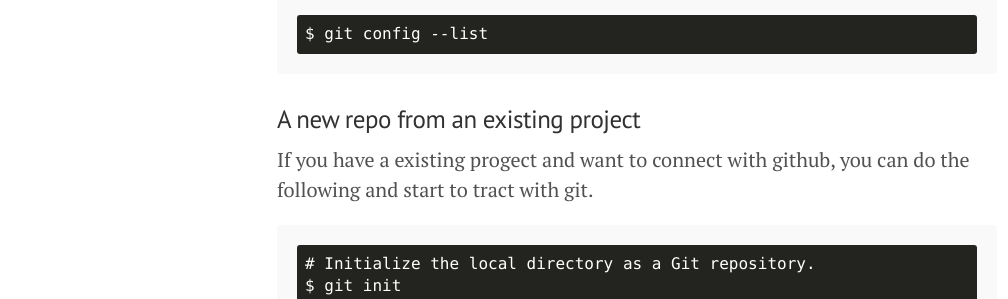
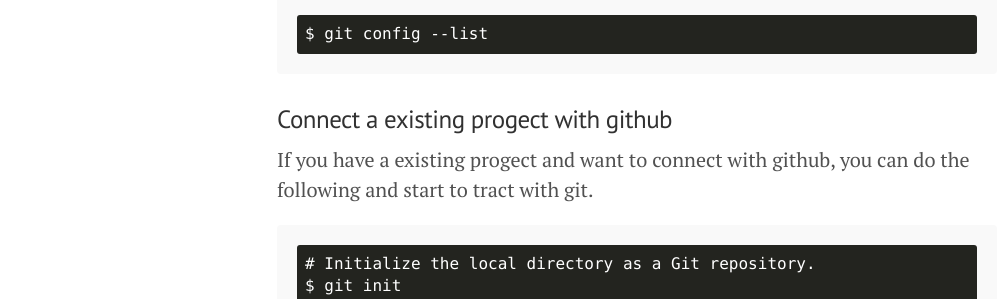
Before and after one commit to s311354/Louis, a Jekyll site: the page built from _posts/2018-09-15-git-handbook.md, in a window 1280 px wide and 900 px high, scrolled down 1048 px. Shown: the part 157-456 px from the top of the window, without its empty margins (3-1011 px from the left). Built offline with Jekyll 4.4.1, drawn with Linux system fonts in a browser that asks for light colours; nearby versions of some CDN libraries; some web fonts are replaced; comment, search, counter and statistics services are not loaded.

Commit message:
adjust sub-title

```diff
--- a/_posts/2018-09-15-git-handbook.md
+++ b/_posts/2018-09-15-git-handbook.md
@@ -31,7 +31,7 @@ Now, you can see your current configurations, type:
 <div class="language-shell highlighter-rouge"><pre class="highlight"><code class="hljs ruby"><span class="nb">$ </span><span class="nb">git config --list
 </span></code></pre></div>
 
-###  A new repo from an existing project
+###  Connect a existing progect with github
 
 If you have a existing progect and want to connect with github, you can do the following and start to tract with git.
 
```
